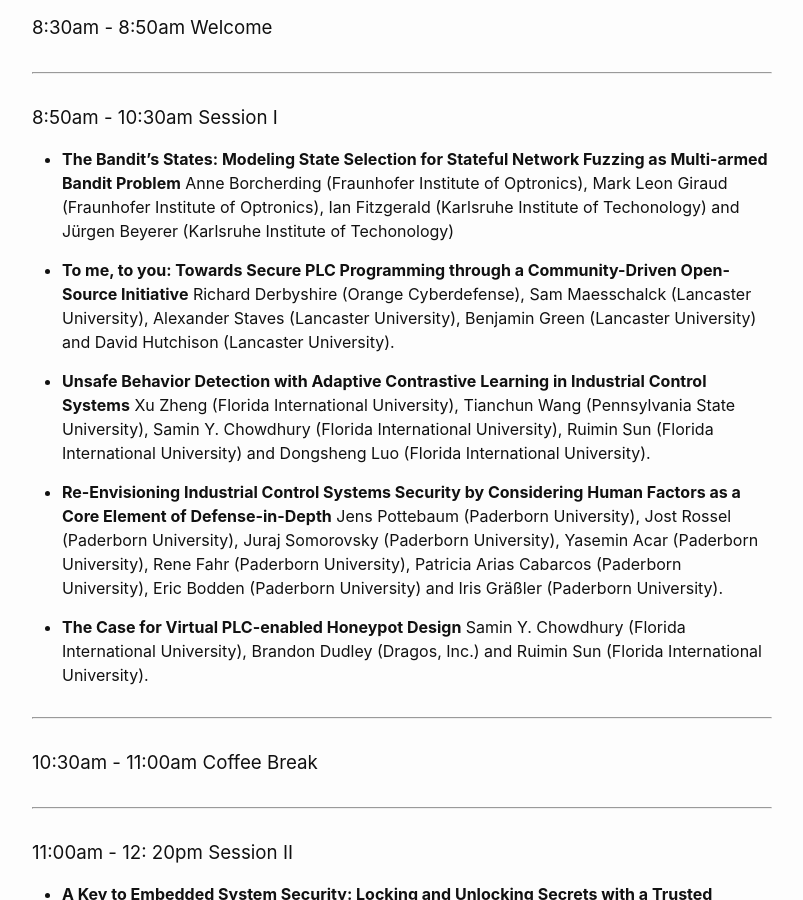
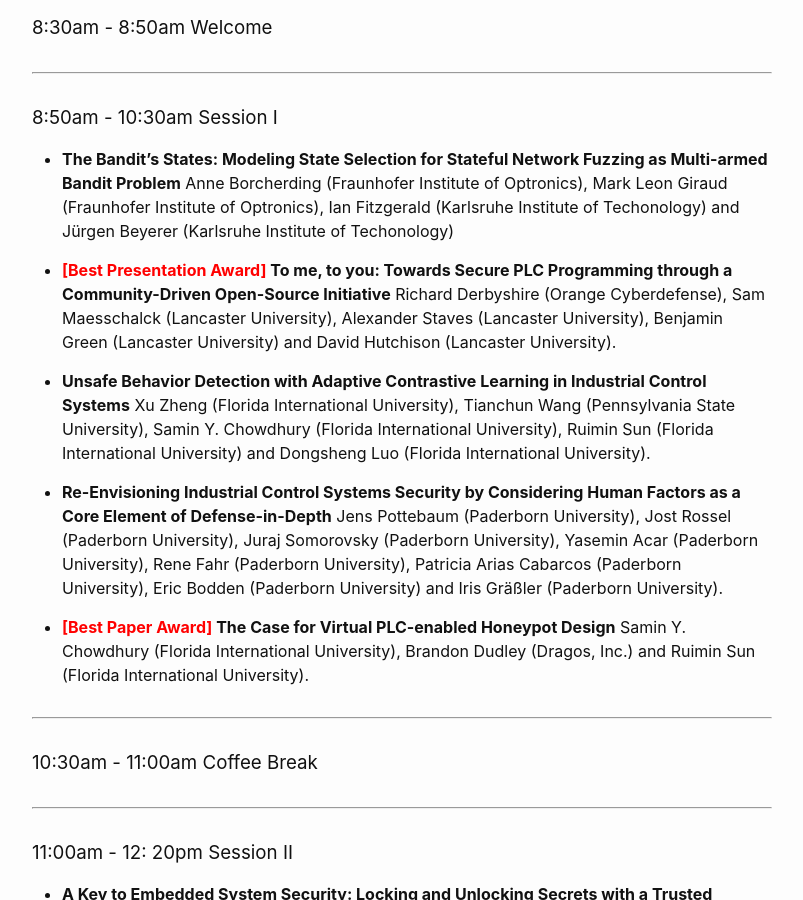
Before and after one commit to ricssworkshop/ricssworkshop.github.io, a Jekyll site: the page built from docs/program.md, in a window 1280 px wide and 900 px high, scrolled down 230 px. Shown: the whole window, without its empty margins (238-1041 px from the left). Built offline with Jekyll 4.4.1, drawn with Linux system fonts in a browser that asks for light colours.

Commit message:
add awards

```diff
--- a/docs/program.md
+++ b/docs/program.md
@@ -53,7 +53,8 @@
 - **The Bandit’s States: Modeling State Selection for Stateful Network Fuzzing as Multi-armed Bandit Problem**
 Anne Borcherding (Fraunhofer Institute of Optronics), Mark Leon Giraud (Fraunhofer Institute of Optronics), Ian Fitzgerald (Karlsruhe Institute of Techonology) and Jürgen Beyerer (Karlsruhe Institute of Techonology)
 
-- **To me, to you: Towards Secure PLC Programming through a Community-Driven Open-Source Initiative**
+
+- **<span style="color:red">[Best Presentation Award]</span> To me, to you: Towards Secure PLC Programming through a Community-Driven Open-Source Initiative**
 Richard Derbyshire (Orange Cyberdefense), Sam Maesschalck (Lancaster University), Alexander Staves (Lancaster University), Benjamin Green (Lancaster University) and David Hutchison (Lancaster University).
 
 - **Unsafe Behavior Detection with Adaptive Contrastive Learning in Industrial Control Systems**
@@ -62,8 +63,7 @@
 - **Re-Envisioning Industrial Control Systems Security by Considering Human Factors as a Core Element of Defense-in-Depth**
 Jens Pottebaum (Paderborn University), Jost Rossel (Paderborn University), Juraj Somorovsky (Paderborn University), Yasemin Acar (Paderborn University), Rene Fahr (Paderborn University), Patricia Arias Cabarcos (Paderborn University), Eric Bodden (Paderborn University) and Iris Gräßler (Paderborn University).
 
-
-- **The Case for Virtual PLC-enabled Honeypot Design**
+- **<span style="color:red">[Best Paper Award]</span> The Case for Virtual PLC-enabled Honeypot Design**
 Samin Y. Chowdhury (Florida International University), Brandon Dudley (Dragos, Inc.) and Ruimin Sun (Florida International University).
 
 ------------------------------------------------------
```
